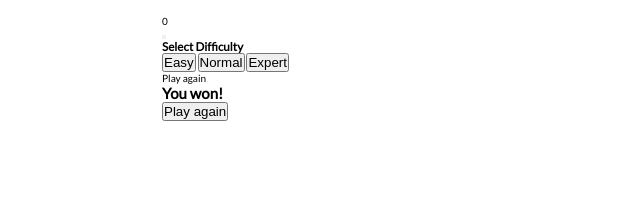
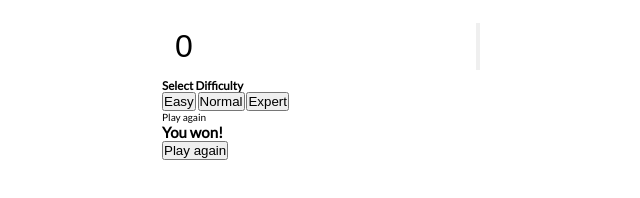
Before and after one commit to TechNightt/MineSweeper-JavaScript, a plain HTML site: page index.html in a window 1280 px wide. Shown: the whole page, without its empty margins (315-955 px from the left). Drawn offline with Linux system fonts and the light colour scheme.

Commit message:
updated CSS file

```diff
--- a/css/style.css
+++ b/css/style.css
@@ -22,3 +22,17 @@ html {
     margin-left: auto;
     margin-right: auto;
 }
+
+.header {
+    display: flex;
+    justify-content: space-between;
+    padding: 0.8em;
+}
+
+.header_counter {
+    background-color: var(--primary-color);
+    color: var(--alarm-color);
+    padding: 0.5rem;
+    font-family: 'DIGITALDREAM', sans-serif;
+    font-size: 3.2rem;
+}
```
